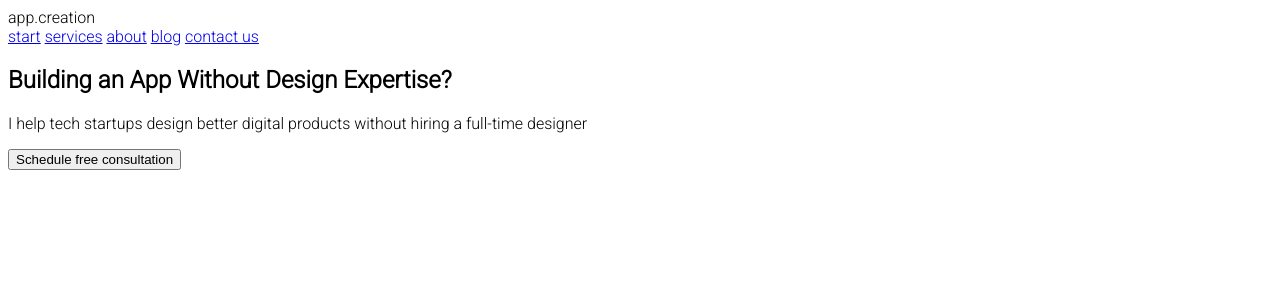
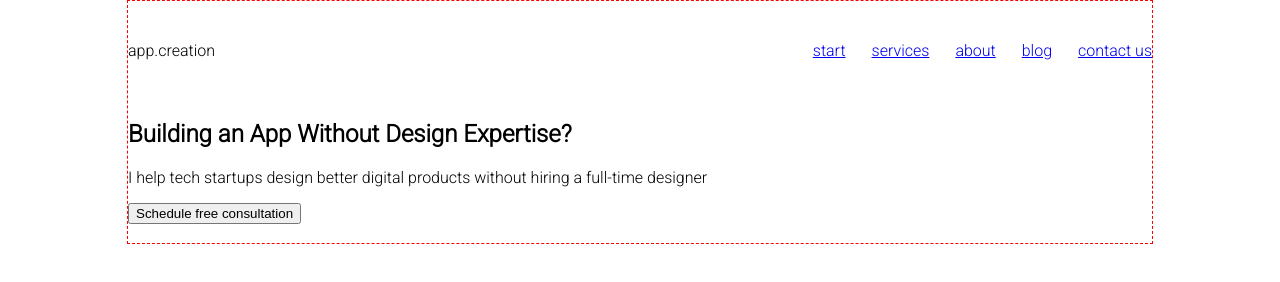
Before and after one commit to WebHeroSchool/Liza2, a plain HTML site: page index.html in a window 1280 px wide. Drawn offline with Linux system fonts and the light colour scheme.

Commit message:
урок 5

```diff
--- a/index.html
+++ b/index.html
@@ -7,6 +7,7 @@
       <link rel="stylesheet" href="styles.css">
  </head>
  <body>
+   <div class="wrapper">
    <header class="header">
      <div class="logo">app.creation</div>
      <nav class="menu">
@@ -27,5 +28,6 @@
       <img class="image-content__image">
      </div>
    </section>
+   </div>
  </body>
  </html>
--- /dev/null
+++ b/now.json
@@ -0,0 +1 @@
+{"public":true}
--- a/styles.css
+++ b/styles.css
@@ -1,4 +1,28 @@
-
 .header, .main-section{
-                      font-family: Roboto
-}
+                       font-family: Roboto
+ }
+ body{
+   margin: 0;
+ }
+ .wrapper{
+   margin: auto;
+   width: 80%;
+   border: dashed 1px red;
+ }
+ .header{
+   display: flex;
+   justify-content: space-between;
+ }
+ .logo{
+   padding: 40px 0;
+ }
+ .menu{
+   display: flex;
+   align-items: center;
+ }
+ .menu__item{
+   padding: 0 13px;
+ }
+ .menu__item:last-child{
+   padding-right: 0;
+ }
```
Also changed, not shown: 1 other file. Lines whose indentation alone changed are shown as unchanged.
